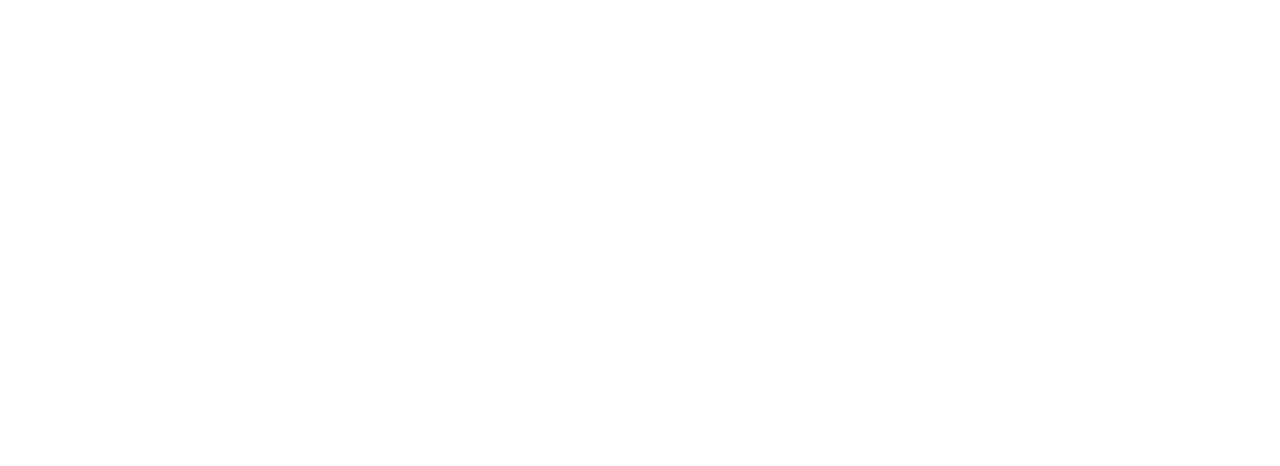
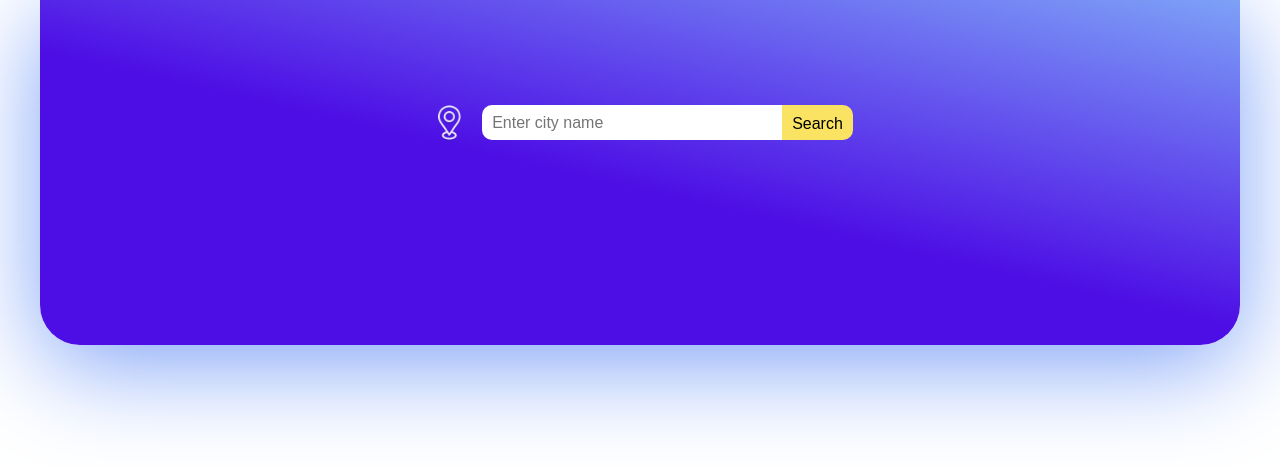
Before and after one commit to ghanbari76/Weather-App, a plain HTML site: page index.html in a window 1280 px wide. Drawn offline with Linux system fonts and the light colour scheme.

Commit message:
header added

```diff
--- a/css/style.css
+++ b/css/style.css
@@ -14,3 +14,50 @@ body {
     max-width: 1200px;
     margin: auto;
 }
+#search {
+    display: flex;
+    justify-content: center;
+    align-items: center;
+    padding: 100px 0 200px;
+    border-radius: 0 0 40px 40px;
+    background: linear-gradient(
+       13deg,
+        var(--color-primary) 47%,
+        var(--color-secondary) 100%
+    );
+    box-shadow: var(--color-secondary) 0px 20px 100px 0px;
+}
+#location {
+    width: 45px;
+    margin-right: 10px;
+    cursor: pointer;
+    transition: all 0.1s ease-in;
+}
+#location:hover {
+    scale: 1.3;
+}
+#search input {
+    width: 300px;
+    height: 35px;
+    border: none;
+    padding: 10px;
+    font-size: 1rem;
+    color: var(--color-primary);
+    border-radius: 10px 0 0 10px;
+}
+#search input:focus {
+    outline: none;
+}
+#search button {
+    height: 35px;
+    border: none;
+    padding: 10px;
+    background-color: var(--color-warning);
+    border-radius: 0 10px 10px 0;
+    font-size: 1rem;
+    cursor: pointer;
+    transition: all 0.1s ease-in;
+}
+#search button:hover {
+    color: var(--color-primary);
+}
--- a/index.html
+++ b/index.html
@@ -4,8 +4,14 @@
     <meta charset="UTF-8">
     <meta name="viewport" content="width=device-width, initial-scale=1.0">
     <title>Weather App</title>
+    <link rel="stylesheet" href="./css/style.css">
 </head>
 <body>
+    <div id="search">
+        <img src="./img/location.png" alt="location icon" id="location">
+        <input type="text" placeholder="Enter city name">
+        <button>Search</button>
+    </div>
 
     <script src="./app.js"></script>
 </body>
```
